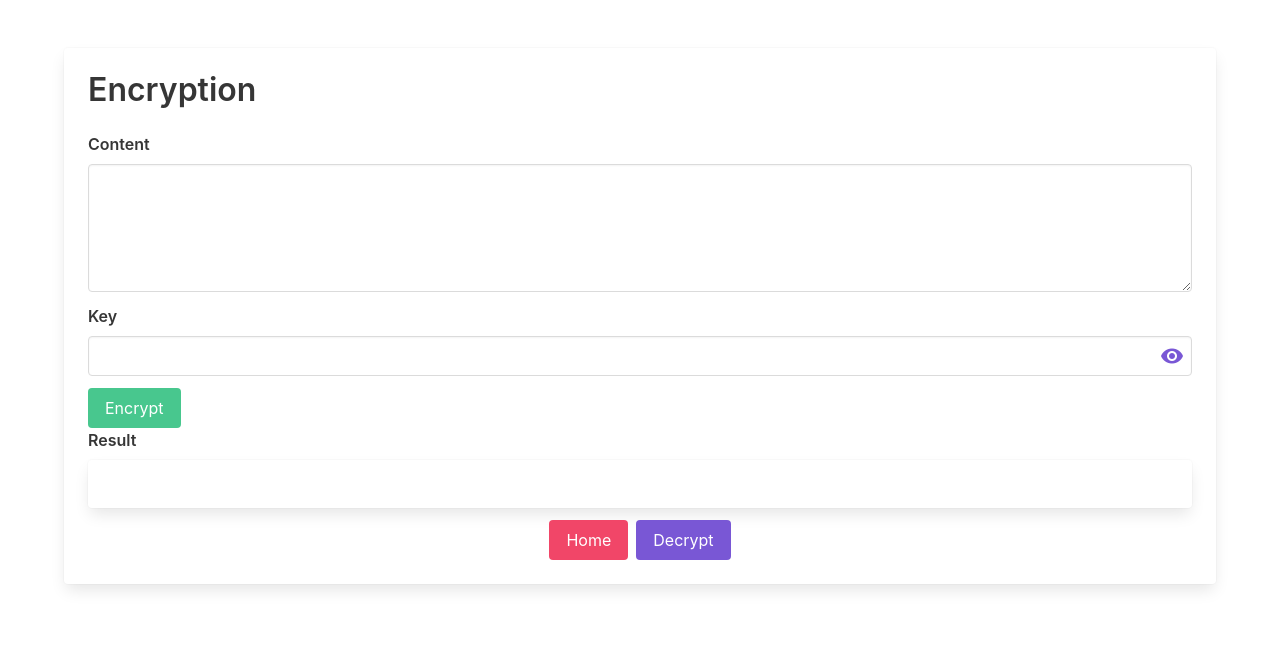
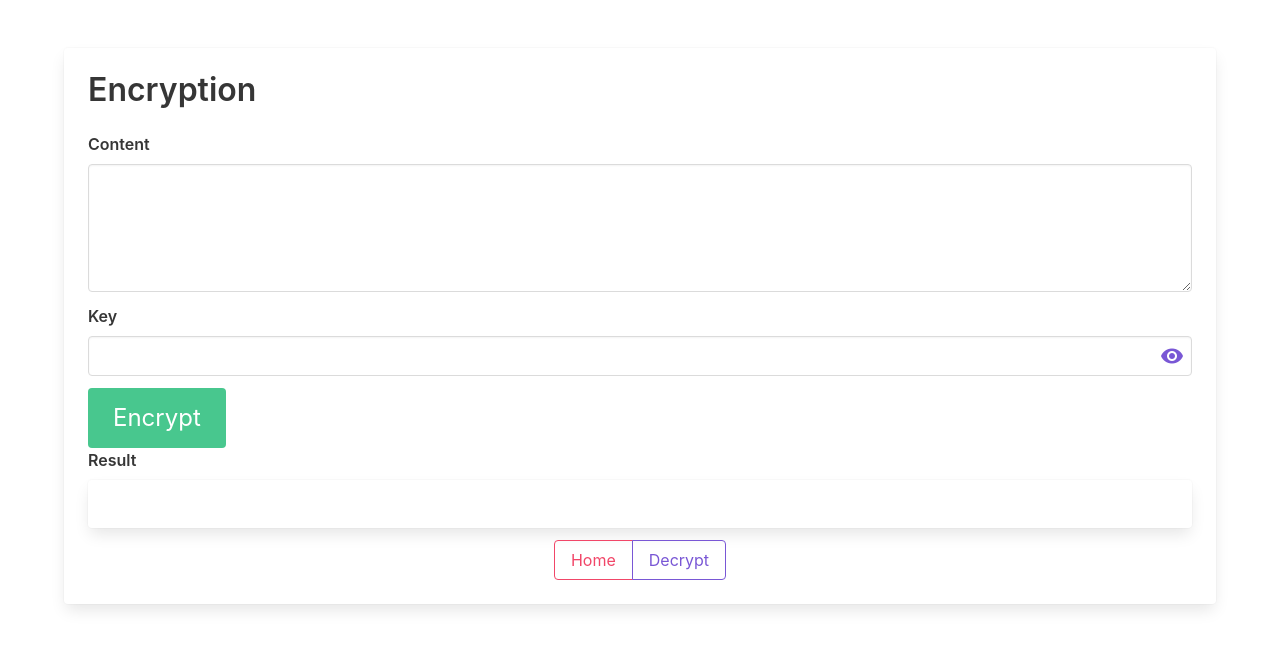
Before and after one commit to bervProject/SimpleEncryptDecryptPage, a Vue app: page /#/encrypt in a window 1280 px wide. Shown: the top 648 px of the page. Built offline with nearby package versions, Linux system fonts and the light colour scheme.

Commit message:
Change to outlined for below page and combine button

```diff
--- a/src/views/Decryption.vue
+++ b/src/views/Decryption.vue
@@ -10,7 +10,7 @@
           <b-field label="Key">
             <b-input type="password" v-model="key" min="5" required password-reveal></b-input>
           </b-field>
-          <b-button type="is-success" @click="decryptNow">Decrypt</b-button>
+          <b-button type="is-success" size="is-large" @click="decryptNow">Decrypt</b-button>
           <b-field label="Result">
             <div class="card">
               <div class="card-content">
@@ -18,9 +18,9 @@
               </div>
             </div>
           </b-field>
-          <div class="buttons is-centered">
-            <b-button tag="router-link" type="is-danger" to="/">Home</b-button>
-            <b-button tag="router-link" type="is-link" to="/encrypt">Encrypt</b-button>
+          <div class="buttons has-addons is-centered">
+            <b-button tag="router-link" type="is-outlined is-danger" to="/">Home</b-button>
+            <b-button tag="router-link" type="is-outlined is-link" to="/encrypt">Encrypt</b-button>
           </div>
         </div>
       </div>
--- a/src/views/Encryption.vue
+++ b/src/views/Encryption.vue
@@ -10,7 +10,7 @@
           <b-field label="Key">
             <b-input type="password" v-model="key" min="5" required password-reveal></b-input>
           </b-field>
-          <b-button type="is-success" @click="encryptNow">Encrypt</b-button>
+          <b-button type="is-success" size="is-large" @click="encryptNow">Encrypt</b-button>
           <b-field label="Result">
             <div class="card">
               <div class="card-content">
@@ -18,9 +18,9 @@
               </div>
             </div>
           </b-field>
-          <div class="buttons is-centered">
-            <b-button tag="router-link" type="is-danger" to="/">Home</b-button>
-            <b-button tag="router-link" type="is-link" to="/decrypt">Decrypt</b-button>
+          <div class="buttons has-addons is-centered">
+            <b-button tag="router-link" type="is-outlined is-danger" to="/">Home</b-button>
+            <b-button tag="router-link" type="is-outlined is-link" to="/decrypt">Decrypt</b-button>
           </div>
         </div>
       </div>
@@ -49,6 +49,7 @@ export default Vue.extend({
         this.$buefy.snackbar.open({
           message: 'Please fill all form',
           type: 'is-danger',
+          position: 'is-bottom',
         });
       }
     },
--- a/src/views/Home.vue
+++ b/src/views/Home.vue
@@ -5,11 +5,11 @@
         <div class="card-content">
           <div class="context has-text-centered">
             <h1 class="title">Welcome to Simple Encryption & Decryption Text</h1>
-            <div class="buttons is-centered">
-              <b-button tag="router-link" type="is-primary" to="/encrypt">
+            <div class="buttons has-addons is-centered">
+              <b-button tag="router-link" type="is-outlined is-success" to="/encrypt">
                 Encrypt
               </b-button>
-              <b-button tag="router-link" type="is-primary" to="/decrypt">
+              <b-button tag="router-link" type="is-outlined is-danger" to="/decrypt">
                 Decrypt
               </b-button>
             </div>
```
